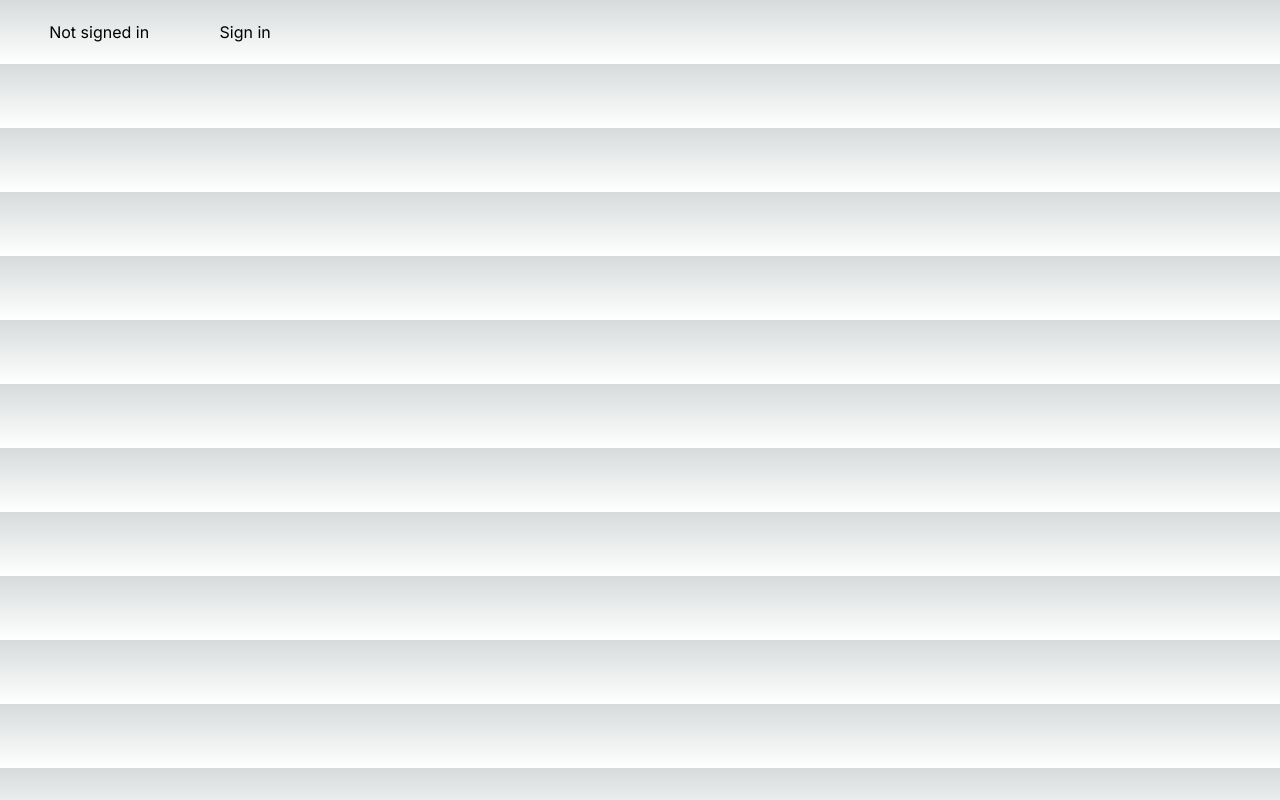
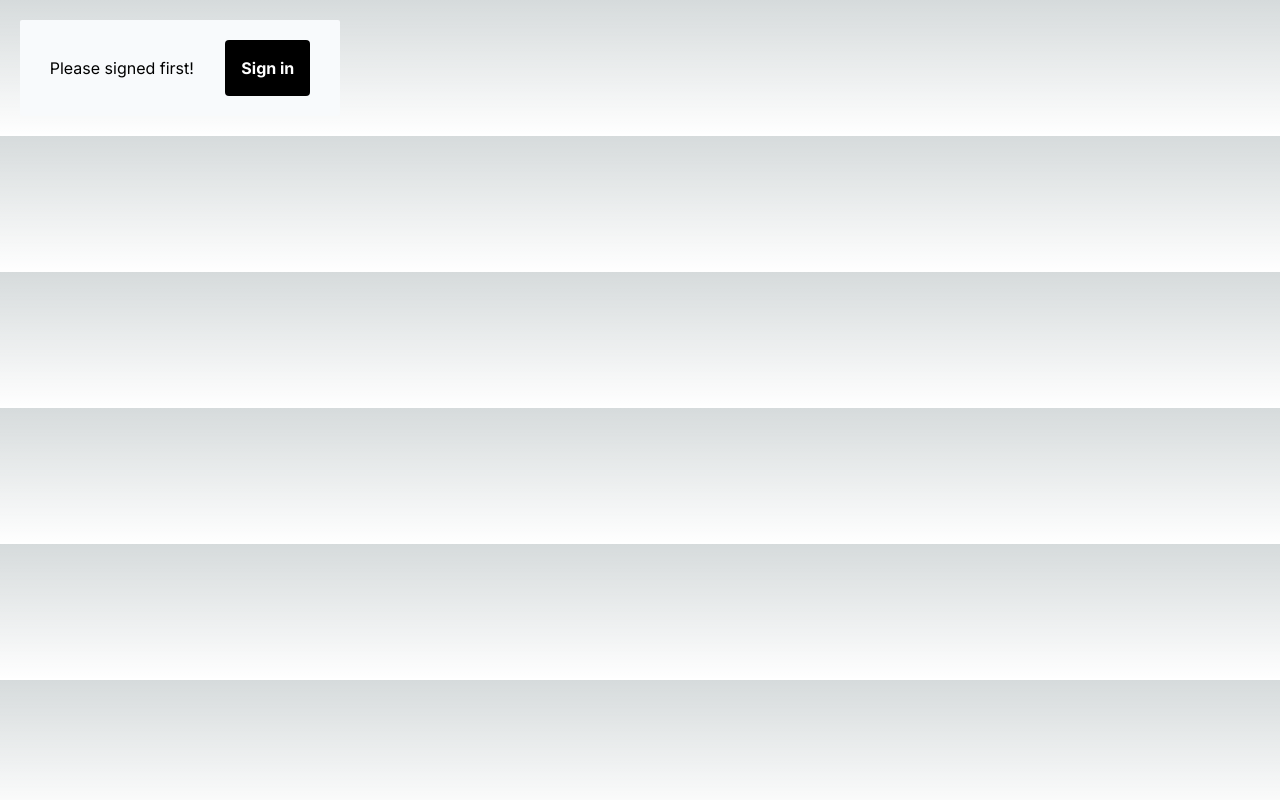
Before and after one commit to AliAsgharGill/Authentication-with-Next-Auth, a Next.js app: page / in a window 1280 px wide. Built offline with nearby package versions, Linux system fonts and the light colour scheme; no server answers.

Commit message:
working with google and github

```diff
--- a/next.config.mjs
+++ b/next.config.mjs
@@ -1,7 +1,7 @@
 /** @type {import('next').NextConfig} */
 const nextConfig = {
   images: {
-    domains: ["avatars.githubusercontent.com"],
+    domains: ["avatars.githubusercontent.com", "lh3.googleusercontent.com"],
   },
 };
 
--- a/src/app/api/auth/[...nextauth]/route.js
+++ b/src/app/api/auth/[...nextauth]/route.js
@@ -12,6 +12,10 @@ const handler = NextAuth({
       clientId: process.env.GITHUB_ID,
       clientSecret: process.env.GITHUB_SECRET,
     }),
+    GoogleProvider({
+      clientId: process.env.GOOGLE_ID,
+      clientSecret: process.env.GOOGLE_SECRET,
+    }),
   ],
 });
 
--- a/src/app/page.tsx
+++ b/src/app/page.tsx
@@ -8,7 +8,7 @@ export default function Component() {
   if (session) {
     return (
       <>
-        <div className="flex justify-around items-center space-x-3 w-1/4 p-5 ">
+        <div className="flex justify-around items-center space-x-3 w-1/4 p-5 bg-slate-50 text-black rounded-sm m-5 ">
           <Image
             className="rounded-full"
             priority={false}
@@ -17,9 +17,15 @@ export default function Component() {
             width={50}
             height={50}
           />
-          Signed in as {session.user?.email ?? "unknown"} <br />
+          Name: {session.user?.name ?? "unknown"} <br />
+          Email: {session.user?.email ?? "unknown"} <br />
           <div>
-            <button onClick={() => signOut()}>Sign out</button>
+            <button
+              onClick={() => signOut()}
+              className="bg-black text-white font-bold p-4 rounded "
+            >
+              Sign out
+            </button>
           </div>
         </div>
       </>
@@ -27,9 +33,14 @@ export default function Component() {
   }
   return (
     <>
-      <div className="flex justify-around items-center space-x-3 w-1/4 p-5 ">
-        Not signed in <br />
-        <button onClick={() => signIn()}>Sign in</button>
+      <div className="flex justify-around items-center space-x-3 w-1/4 p-5 bg-slate-50 text-black rounded-sm m-5 ">
+        Please signed first! <br />
+        <button
+          onClick={() => signIn()}
+          className="bg-black text-white font-bold p-4 rounded "
+        >
+          Sign in
+        </button>
         {/* if we want to login directly by click on button then write name of provider e.g. google, github in signIn() as parameter */}
         {/* <button onClick={() => signIn("google")}>Sign in with Google</button>
       <button onClick={() => signIn("github")}>Sign in with Github</button> */}
```
Also changed, not shown: 1 other file (tests, documents, lock files or other folders).
